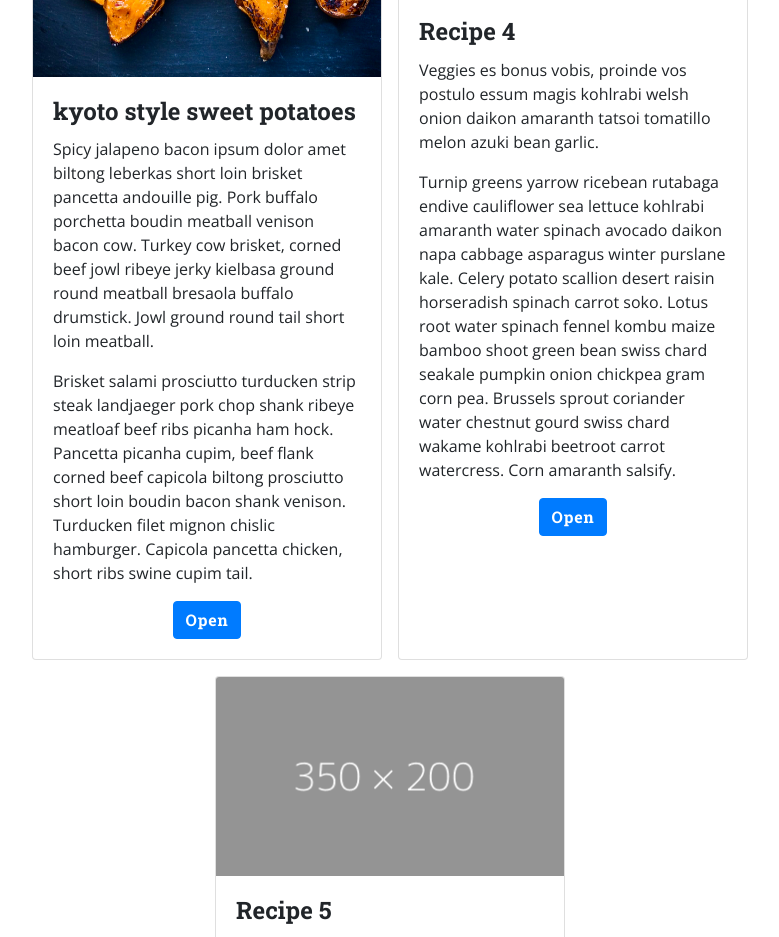
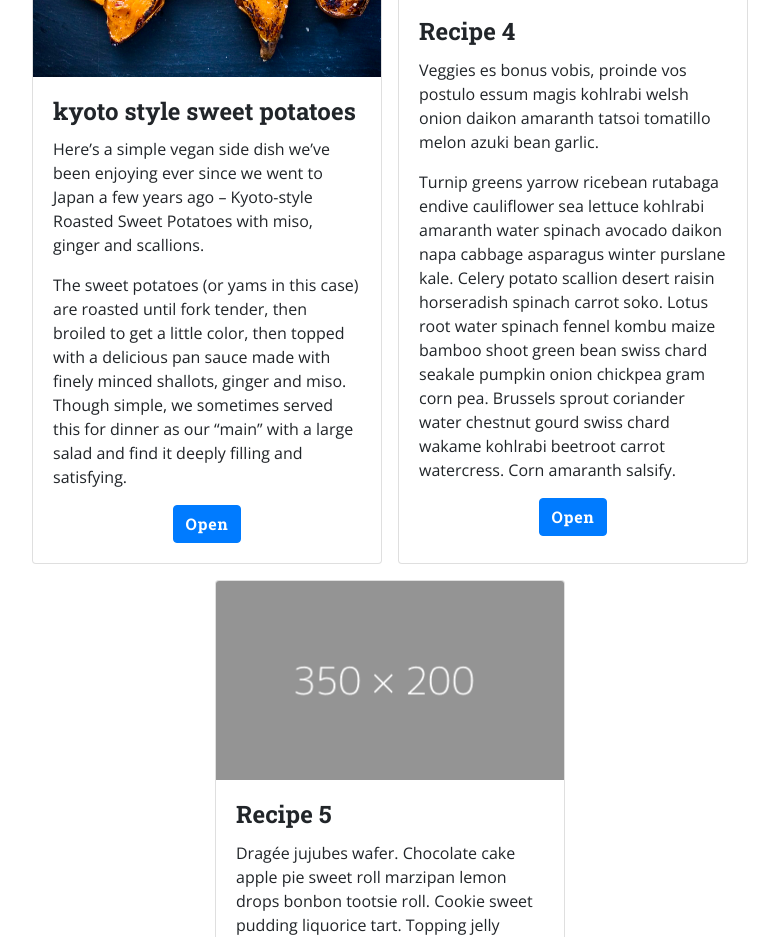
Before and after one commit to widukin/NotAnotherCookBook, a plain HTML site: page index.html in a window 1280 px wide. Shown: the part 1980-2917 px from the top of the page, without its empty margins (392-1171 px from the left). Drawn offline with nearby package versions, Linux system fonts and the light colour scheme.

Commit message:
fill card with sweet potatoe recipe intro

```diff
--- a/index.html
+++ b/index.html
@@ -113,19 +113,10 @@
             <div class="card-body">
               <h2 class="card-title">kyoto style sweet potatoes</h2>
               <p class="card-text">
-                Spicy jalapeno bacon ipsum dolor amet biltong leberkas short
-                loin brisket pancetta andouille pig. Pork buffalo porchetta
-                boudin meatball venison bacon cow. Turkey cow brisket, corned
-                beef jowl ribeye jerky kielbasa ground round meatball bresaola
-                buffalo drumstick. Jowl ground round tail short loin meatball.
+                Here’s a simple vegan side dish we’ve been enjoying ever since we went to Japan a few years ago – Kyoto-style Roasted Sweet Potatoes with miso, ginger and scallions.
               </p>
               <p class="card-text">
-                Brisket salami prosciutto turducken strip steak landjaeger pork
-                chop shank ribeye meatloaf beef ribs picanha ham hock. Pancetta
-                picanha cupim, beef flank corned beef capicola biltong
-                prosciutto short loin boudin bacon shank venison. Turducken
-                filet mignon chislic hamburger. Capicola pancetta chicken, short
-                ribs swine cupim tail.
+                The sweet potatoes (or  yams in this case) are roasted until fork tender, then broiled to get a little color, then topped with a delicious pan sauce made with finely minced shallots, ginger and miso. Though simple, we sometimes served this for dinner as our “main” with a large salad and find it deeply filling and satisfying.
               </p>
               <div class="card-btn text-center">
                 <a href="#" class="btn btn-primary">Open</a>
```
